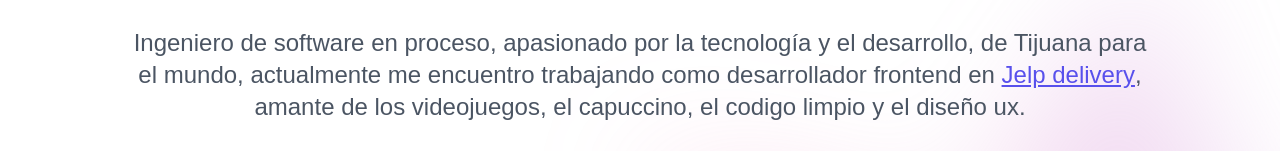
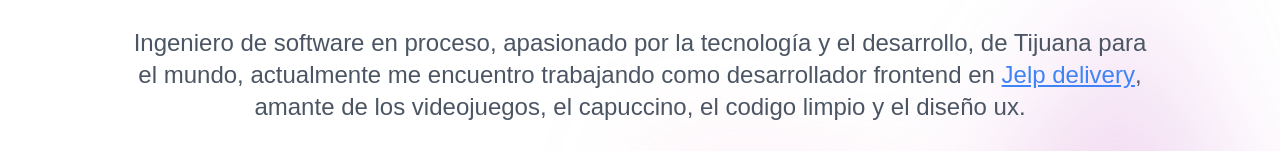
Before and after one commit to alansinbailarin/portfolio, a Vue app: page / in a window 1280 px wide. Shown: the part 385-536 px from the top of the page. Built offline with nearby package versions, Linux system fonts and the light colour scheme.

Commit message:
trying to fix the banner component

```diff
--- a/index.html
+++ b/index.html
@@ -4,7 +4,7 @@
     <meta charset="UTF-8" />
     <link rel="icon" href="/favicon.ico" />
     <meta name="viewport" content="width=device-width, initial-scale=1.0" />
-    <title>Alan Pacheco</title>
+    <title>Portfolio</title>
   </head>
   <body>
     <div id="app"></div>
--- a/src/components/Banner.vue
+++ b/src/components/Banner.vue
@@ -1,8 +1,5 @@
 <template>
-  <div
-    v-if="bannerVisibility"
-    class="bg-indigo-600 transition-all duration-300 ease-in-out"
-  >
+  <div v-if="bannerVisibility" class="bg-indigo-600">
     <div class="mx-auto max-w-7xl py-1.5 px-1.5 sm:px-6 lg:px-8">
       <div class="flex flex-wrap items-center justify-between">
         <div class="flex w-0 flex-1 items-center">
--- a/src/components/Hero.vue
+++ b/src/components/Hero.vue
@@ -23,7 +23,7 @@
               <a
                 href="https://www.jelp.delivery"
                 target="_blank"
-                class="text-indigo-600 font-medium underline"
+                class="text-blue-500 font-medium underline"
                 >Jelp delivery</a
               >, amante de los videojuegos, el capuccino, el codigo limpio y el
               diseño ux.
```
